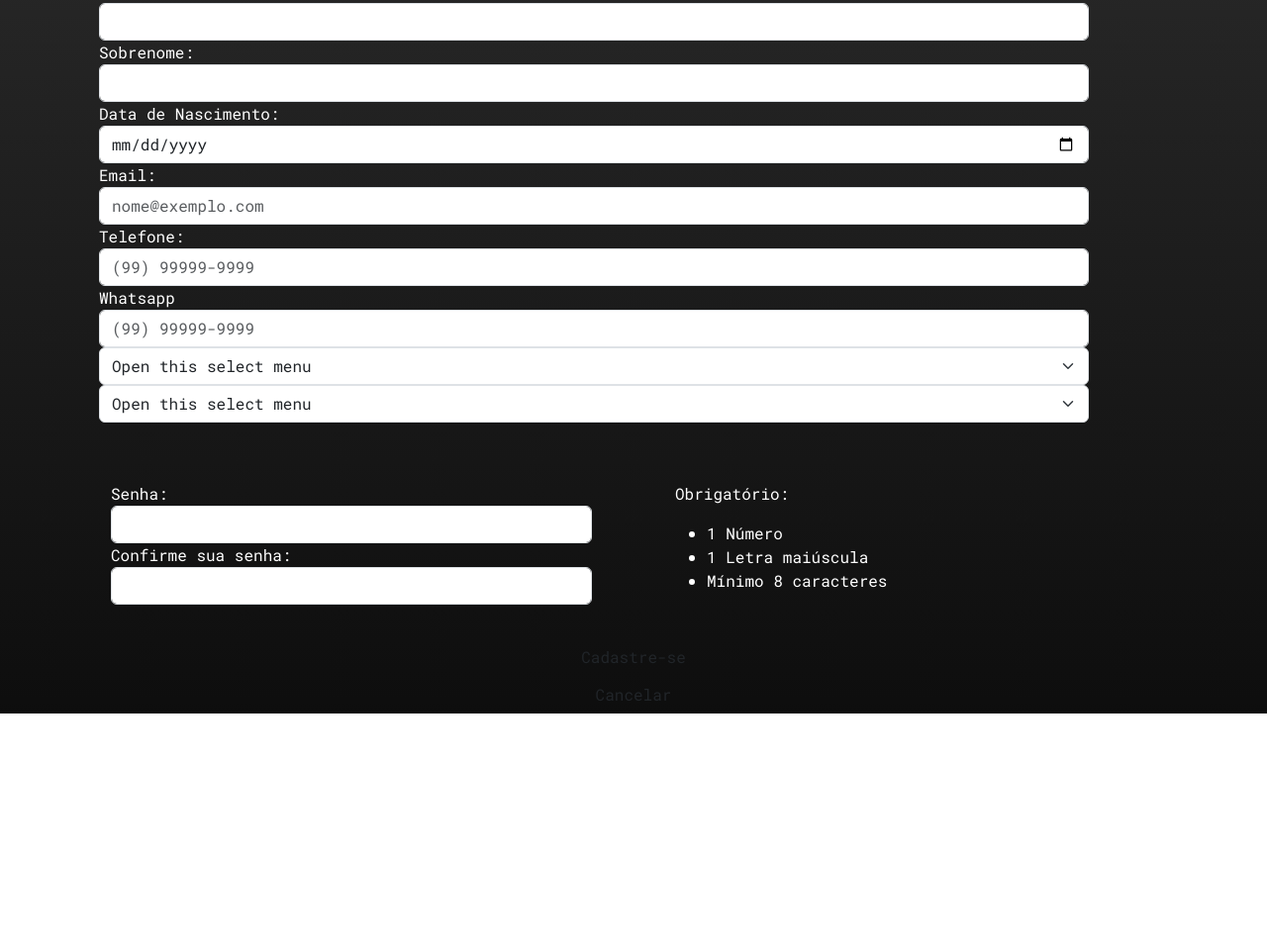
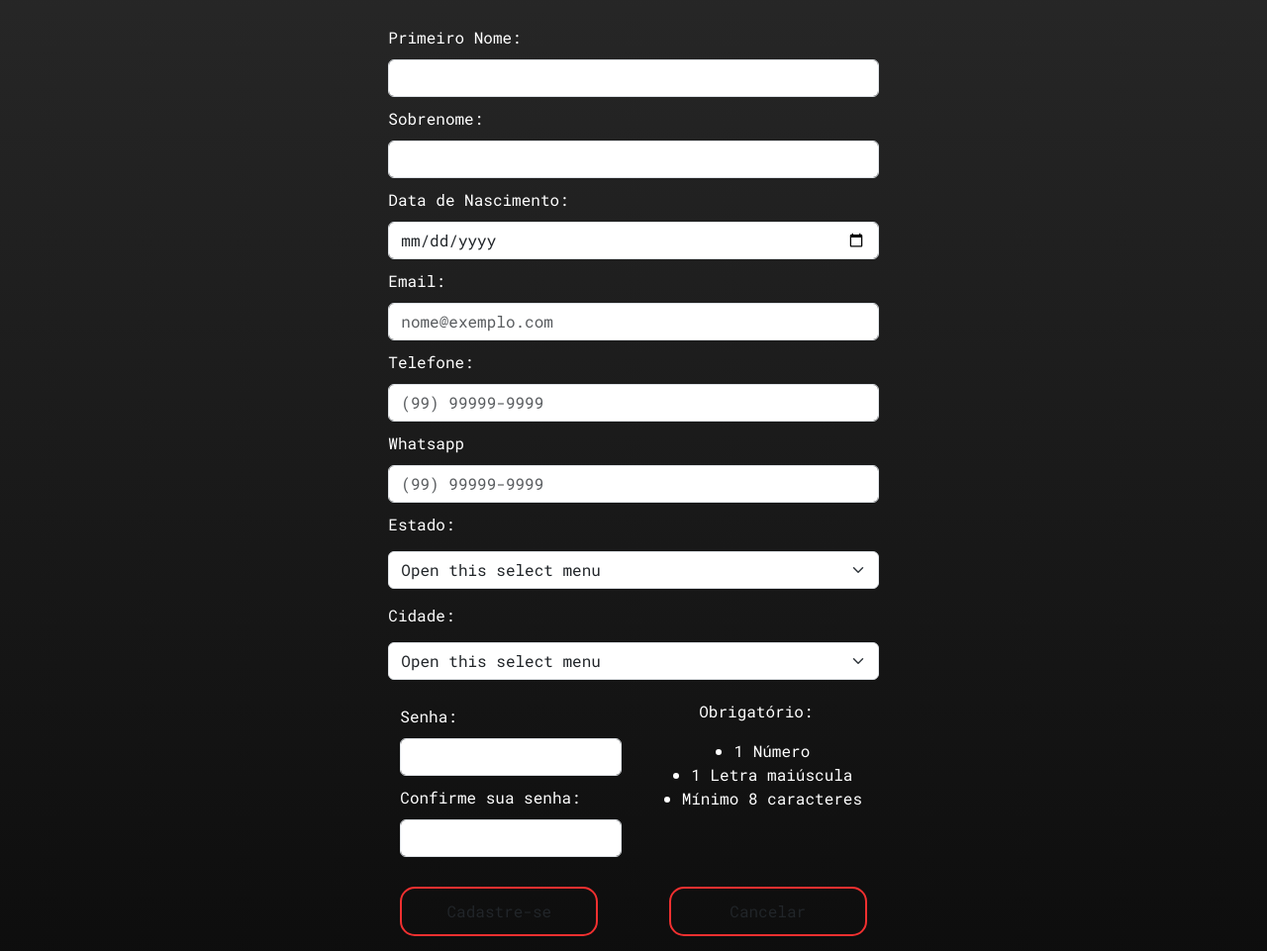
Before and after one commit to Natanr21/Ouvidoria-WB, a website: page src/cadastro.html in a window 1280 px wide. Shown: the part 107-1068 px from the top of the page at 99% size. Before the commit the page ends 828 px from the top, so only its background shows below. Drawn offline with nearby package versions, Linux system fonts and the light colour scheme.

Commit message:
CSS ft.2

```diff
--- a/src/cadastro.css
+++ b/src/cadastro.css
@@ -2,9 +2,48 @@ form {
     display: grid;
     justify-content: center;
 }
-.col {
-    display: flex;
-    flex-direction: column;
-	width: 1000px;
-	margin: 30px;
+
+h1 {
+    margin: 40px 0px;
 }
+
+input {
+    margin :5px 0px;
+}
+
+label {
+    margin: 5px 0px;
+}
+
+select {
+    margin: 10px 0px;
+}
+
+ul {justify-items: center;
+    align-items: center;
+}
+
+p{
+    text-align: center;
+}
+
+#row1 {
+    margin: 10px 0px;
+}
+#btns {
+    margin: 15px 0px;
+    display:flex;
+    justify-content: space-between;
+}
+.btn {
+    width: 200px;
+    height: 50px;
+    border: 2px, solid, #f23030;
+    border-radius: 15px;
+    transition: 0.5s ease-in;
+}
+.btn:hover {
+    transform: scale(1.03);
+	background-color: #f23030;
+	border: none;
+}
--- a/src/cadastro.html
+++ b/src/cadastro.html
@@ -38,13 +38,15 @@
 			<input type="number" class="form-control" id="telefone" placeholder="(99) 99999-9999" required />
 			<label for="whatsapp">Whatsapp</label>
 			<input type="number" class="form-control" id="whatsapp" placeholder="(99) 99999-9999" />
-			<select class="form-select" aria-label="Default select example">
+			<label for="estado">Estado:</label>
+			<select class="form-select" id="estado" aria-label="Estado">
 				<option selected>Open this select menu</option>
 				<option value="1">One</option>
 				<option value="2">Two</option>
 				<option value="3">Three</option>
 			</select>
-			<select class="form-select" aria-label="Default select example">
+			<label for="cidade">Cidade:</label>
+			<select class="form-select" id="cidade" aria-label="Cidade">
 				<option selected>Open this select menu</option>
 				<option value="1">One</option>
 				<option value="2">Two</option>
@@ -69,8 +71,10 @@
 				</div>
 			</div>
 		</div>
-		<button type="button" class="btn">Cadastre-se</button>
-		<button type="button" class="btn">Cancelar</button>
+		<div class="container" id="btns">
+			<button type="button" class="btn">Cadastre-se</button>
+			<button type="button" class="btn">Cancelar</button>
+		</div>
 	</form>
 </body>
 
--- a/src/index.css
+++ b/src/index.css
@@ -133,9 +133,9 @@ nav {
 .mb-3 input {
 	width: 400px;
 	height: 45px;
-	background-color: #4b4b4b;
+	background-color: #242424;
 	border: none;
-	color: #a4a4a4;
+	color: #686868;
 }
 
 .mb-3 {
```
